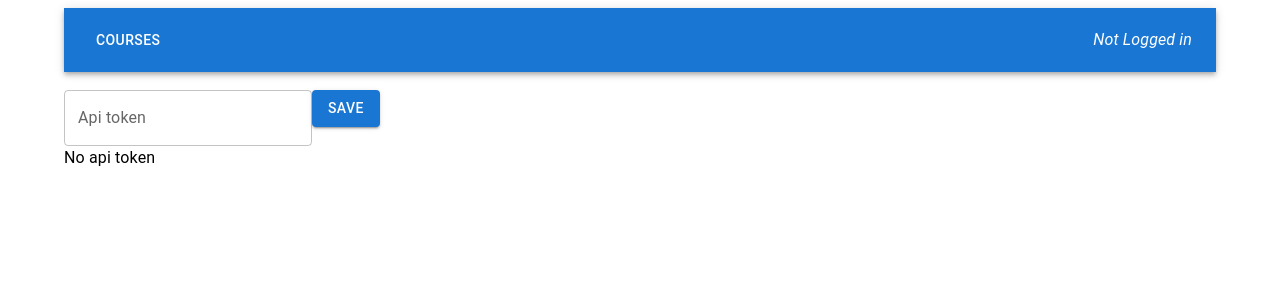
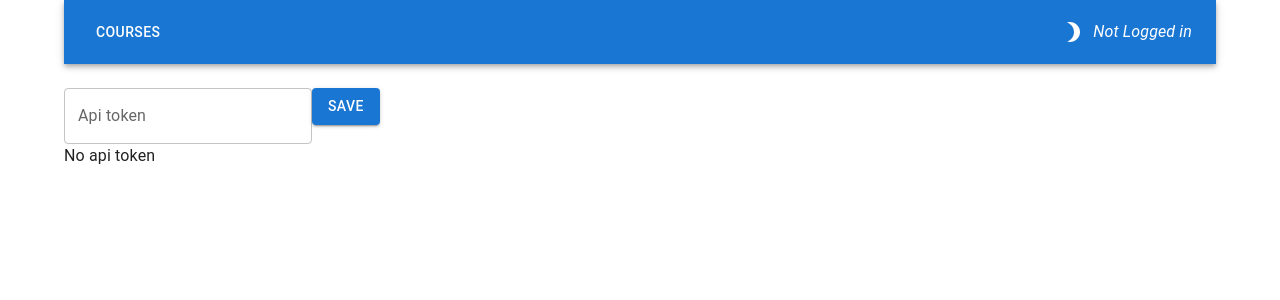
Before and after one commit to bntti/aplus-web-ide, a React (Vite) app: page /exercise/1 in a window 1280 px wide. Shown: the top 300 px of the page. Built offline with nearby package versions, Linux system fonts and the light colour scheme.

Commit message:
Add dark theme

```diff
--- a/package.json
+++ b/package.json
@@ -14,7 +14,9 @@
         "@codemirror/lang-python": "^6.1.3",
         "@emotion/react": "^11.11.1",
         "@emotion/styled": "^11.11.0",
+        "@mui/icons-material": "^5.14.18",
         "@mui/material": "^5.14.18",
+        "@uiw/codemirror-theme-github": "^4.21.20",
         "@uiw/react-codemirror": "^4.21.20",
         "axios": "^1.6.2",
         "react": "^18.2.0",
--- a/src/app/App.tsx
+++ b/src/app/App.tsx
@@ -1,58 +1,9 @@
-import { Button, Container, TextField } from '@mui/material';
-import axios from 'axios';
-import { useContext, useEffect, useState } from 'react';
-import { Outlet, RouterProvider, createBrowserRouter, redirect } from 'react-router-dom';
-import ToolBar from '../components/ToolBar';
+import { RouterProvider, createBrowserRouter, redirect } from 'react-router-dom';
+import Root from '../components/Root';
 import Course from '../routes/Course';
 import Courses from '../routes/Courses';
 import Exercise from '../routes/Exercise';
 import Submission from '../routes/Submission';
-import { ApiTokenContext, UserContext } from './StateProvider';
-
-type Courses = {
-    count: number;
-    results: { id: number; name: string }[];
-};
-
-const Root = (): JSX.Element => {
-    const { apiToken, setApiToken } = useContext(ApiTokenContext);
-    const { setUser } = useContext(UserContext);
-    const [newApiToken, setNewApiToken] = useState('');
-
-    const addApiToken = (event: React.SyntheticEvent): void => {
-        event.preventDefault();
-        setApiToken(newApiToken);
-    };
-    useEffect(() => {
-        if (apiToken === null) return;
-        axios
-            .get('/api/v2/users/me', { headers: { Authorization: `Token ${apiToken}` } })
-            .then((response) => {
-                setUser(response.data);
-            })
-            .catch(console.error);
-    }, [setUser, apiToken]);
-
-    return (
-        <Container>
-            <ToolBar />
-            <br />
-            {apiToken === null && (
-                <form onSubmit={addApiToken}>
-                    <TextField
-                        label="Api token"
-                        value={newApiToken}
-                        onChange={(event) => setNewApiToken(event.target.value)}
-                    />
-                    <Button variant="contained" type="submit">
-                        save
-                    </Button>
-                </form>
-            )}
-            <Outlet />
-        </Container>
-    );
-};
 
 const router = createBrowserRouter([
     {
--- a/src/app/StateProvider.tsx
+++ b/src/app/StateProvider.tsx
@@ -11,12 +11,15 @@
 type UserContextT = { user: User; setUser: React.Dispatch<React.SetStateAction<User>> };
 export const UserContext = React.createContext<UserContextT>({} as UserContextT);
 
+type ThemeContextT = { colorMode: { toggleTheme: () => void } };
+export const ThemeContext = React.createContext<ThemeContextT>({} as ThemeContextT);
+
 export const GlobalStateProvider = ({ children }: { children: React.ReactNode }): JSX.Element => {
+    const [apiToken, setApiToken] = useState<ApiToken>(null);
     const [user, setUser] = useState<User>({ full_name: null, enrolled_courses: [] });
-    const [apiToken, setApiToken] = useState<ApiToken>(null);
     return (
-        <ApiTokenContext.Provider value={{ apiToken: apiToken, setApiToken: setApiToken }}>
-            <UserContext.Provider value={{ user: user, setUser: setUser }}>{children}</UserContext.Provider>
+        <ApiTokenContext.Provider value={{ apiToken, setApiToken }}>
+            <UserContext.Provider value={{ user, setUser }}>{children}</UserContext.Provider>
         </ApiTokenContext.Provider>
     );
 };
--- /dev/null
+++ b/src/components/Root.tsx
@@ -0,0 +1,73 @@
+import { Button, Container, CssBaseline, TextField, ThemeProvider, createTheme } from '@mui/material';
+import axios from 'axios';
+import { useContext, useEffect, useMemo, useState } from 'react';
+import { Outlet } from 'react-router-dom';
+import { ApiTokenContext, ThemeContext, UserContext } from '../app/StateProvider';
+import ToolBar from '../components/ToolBar';
+
+const Root = (): JSX.Element => {
+    const { apiToken, setApiToken } = useContext(ApiTokenContext);
+    const { setUser } = useContext(UserContext);
+    const [newApiToken, setNewApiToken] = useState('');
+
+    const addApiToken = (event: React.SyntheticEvent): void => {
+        event.preventDefault();
+        setApiToken(newApiToken);
+    };
+    useEffect(() => {
+        if (apiToken === null) return;
+        axios
+            .get('/api/v2/users/me', { headers: { Authorization: `Token ${apiToken}` } })
+            .then((response) => {
+                setUser(response.data);
+            })
+            .catch(console.error);
+    }, [setUser, apiToken]);
+
+    const [mode, setMode] = useState<'light' | 'dark'>('light');
+    const colorMode = useMemo(
+        () => ({
+            toggleTheme: () => {
+                setMode((prevMode) => (prevMode === 'light' ? 'dark' : 'light'));
+            },
+        }),
+        [],
+    );
+
+    const theme = useMemo(
+        () =>
+            createTheme({
+                palette: {
+                    mode,
+                },
+            }),
+        [mode],
+    );
+
+    return (
+        <ThemeContext.Provider value={{ colorMode }}>
+            <ThemeProvider theme={theme}>
+                <CssBaseline enableColorScheme />
+                <Container>
+                    <ToolBar />
+                    <br />
+                    {apiToken === null && (
+                        <form onSubmit={addApiToken}>
+                            <TextField
+                                label="Api token"
+                                value={newApiToken}
+                                onChange={(event) => setNewApiToken(event.target.value)}
+                            />
+                            <Button variant="contained" type="submit">
+                                save
+                            </Button>
+                        </form>
+                    )}
+                    <Outlet />
+                </Container>
+            </ThemeProvider>
+        </ThemeContext.Provider>
+    );
+};
+
+export default Root;
--- a/src/components/ToolBar.tsx
+++ b/src/components/ToolBar.tsx
@@ -1,9 +1,12 @@
-import { AppBar, Button, Toolbar, Typography } from '@mui/material';
+import { Brightness3, Brightness7 } from '@mui/icons-material';
+import { AppBar, Button, IconButton, Toolbar, Typography, useTheme } from '@mui/material';
 import { useContext } from 'react';
 import { Link } from 'react-router-dom';
-import { ApiTokenContext, UserContext } from '../app/StateProvider';
+import { ApiTokenContext, ThemeContext, UserContext } from '../app/StateProvider';
 
 const ToolBar = (): JSX.Element => {
+    const theme = useTheme();
+    const { colorMode } = useContext(ThemeContext);
     const { apiToken } = useContext(ApiTokenContext);
     const { user } = useContext(UserContext);
     return (
@@ -12,9 +15,11 @@
                 <Button color="inherit" component={Link} to="/courses">
                     Courses
                 </Button>
-                <Typography color="inherit" sx={{ marginLeft: 'auto' }}>
-                    {apiToken ? <em>{user.full_name}</em> : <em>Not Logged in</em>}
-                </Typography>
+                <IconButton sx={{ ml: 1, marginLeft: 'auto' }} onClick={colorMode.toggleTheme} color="inherit">
+                    {theme.palette.mode === 'dark' ? <Brightness7 /> : <Brightness3 />}
+                </IconButton>
+
+                <Typography color="inherit">{apiToken ? <em>{user.full_name}</em> : <em>Not Logged in</em>}</Typography>
             </Toolbar>
         </AppBar>
     );
--- a/src/routes/Course.tsx
+++ b/src/routes/Course.tsx
@@ -50,9 +50,9 @@
                 .filter((exercise) => exercise.exercises.length > 0)
                 .map((exercise) => (
                     <div key={exercise.id}>
-                        <br />
-                        <Typography variant="h5">{exercise.display_name}</Typography>
-                        <br />
+                        <Typography variant="h5" sx={{ mb: 2, mt: 2, ml: 1 }}>
+                            {exercise.display_name}
+                        </Typography>
                         <TableContainer component={Paper}>
                             <Table component="div">
                                 <TableBody component="div">
--- a/src/routes/Exercise.tsx
+++ b/src/routes/Exercise.tsx
@@ -14,7 +14,9 @@
     TableRow,
     Tabs,
     Typography,
+    useTheme,
 } from '@mui/material';
+import { githubDark, githubLight } from '@uiw/codemirror-theme-github';
 import ReactCodeMirror, { EditorView } from '@uiw/react-codemirror';
 import axios from 'axios';
 import { useContext, useEffect, useState } from 'react';
@@ -65,6 +67,7 @@
 const Exercise = (): JSX.Element => {
     const { exerciseId } = useParams();
     const { apiToken } = useContext(ApiTokenContext);
+    const theme = useTheme();
 
     const [exercise, setExercise] = useState<ExerciseT | null>(null);
     const [submissions, setSubmissions] = useState<Submissions | null>(null);
@@ -109,11 +112,24 @@
             .catch(console.error);
     };
 
-    const editorTheme = EditorView.theme({
+    const baseLightTheme = EditorView.theme({
+        '&.cm-editor': {
+            outline: '1px solid rgba(0, 0, 0, 0.12)',
+        },
         '&.cm-editor.cm-focused': {
-            outline: '1px solid #c0c0c0',
+            outline: '1px solid rgba(0, 0, 0, 0.26)',
         },
     });
+    const baseDarkTheme = EditorView.theme({
+        '&.cm-editor': {
+            outline: '1px solid rgba(255, 255, 255, 0.08)',
+        },
+        '&.cm-editor.cm-focused': {
+            outline: '1px solid rgba(255, 255, 255, 0.16)',
+        },
+    });
+    const editorLightTheme = githubLight;
+    const editorDarkTheme = githubDark;
 
     if (apiToken === null) return <Typography>No api token</Typography>;
     if (exercise !== null && !exercise.is_submittable) return <Typography>Exercise is not submittable?</Typography>;
@@ -140,11 +156,13 @@
                     onChange={(val) => {
                         setCode(val);
                     }}
-                    theme={editorTheme}
-                    extensions={language === 'python' ? [python()] : language === 'javascript' ? [javascript()] : []}
+                    theme={theme.palette.mode === 'dark' ? baseDarkTheme : baseLightTheme}
+                    extensions={[
+                        theme.palette.mode === 'dark' ? editorDarkTheme : editorLightTheme,
+                        ...(language === 'python' ? [python()] : language === 'javascript' ? [javascript()] : []),
+                    ]}
                 />
-                <br />
-                <Button variant="contained" onClick={submitCode}>
+                <Button variant="contained" sx={{ mt: 1 }} onClick={submitCode}>
                     Submit
                 </Button>
             </CustomTabPanel>
@@ -183,7 +201,7 @@
                                                           ? 'warning'
                                                           : 'success'
                                                 }
-                                                variant="outlined"
+                                                variant={theme.palette.mode === 'dark' ? 'filled' : 'outlined'}
                                             />
                                         </TableCell>
                                         <TableCell component="div" align="right">
--- a/src/routes/Submission.tsx
+++ b/src/routes/Submission.tsx
@@ -1,7 +1,7 @@
-import { Chip, Container, Paper, Typography } from '@mui/material';
+import { Button, Chip, Container, Paper, Typography, useTheme } from '@mui/material';
 import axios from 'axios';
 import { useContext, useEffect, useState } from 'react';
-import { useParams } from 'react-router-dom';
+import { useNavigate, useParams } from 'react-router-dom';
 import { ApiTokenContext } from '../app/StateProvider';
 
 type SubmissionT = {
@@ -14,6 +14,8 @@
 };
 
 const Submission = (): JSX.Element => {
+    const currentTheme = useTheme();
+    const navigate = useNavigate();
     const { submissionId } = useParams();
     const { apiToken } = useContext(ApiTokenContext);
 
@@ -44,25 +46,29 @@
                           ? 'warning'
                           : 'success'
                 }
-                variant="outlined"
+                variant={currentTheme.palette.mode === 'dark' ? 'filled' : 'outlined'}
             />
-            <br />
-            <br />
-            <Typography variant="h5">Feedback:</Typography>
+            <Typography variant="h5" sx={{ mt: 2 }}>
+                Feedback:
+            </Typography>
             <Container
                 component={Paper}
                 sx={{
                     display: 'block',
-                    bgcolor: '#fff',
-                    color: 'grey.800',
+                    mt: 1,
+                    bgcolor: (theme) => (theme.palette.mode === 'dark' ? '#101010' : '#fff'),
+                    color: (theme) => (theme.palette.mode === 'dark' ? 'grey.300' : 'grey.800'),
                     border: '1px solid',
-                    borderColor: 'grey.500',
+                    borderColor: (theme) => (theme.palette.mode === 'dark' ? 'grey.800' : 'grey.300'),
                     borderRadius: 2,
                     fontSize: '0.875rem',
                 }}
             >
-                <pre>{submission.feedback.replace('<pre>', '').replace('</pre>', '')}</pre>
+                <pre>{submission.feedback.replace('<pre>', '').replace('</pre>', '').trim()}</pre>
             </Container>
+            <Button variant="contained" sx={{ mt: 1 }} onClick={() => navigate(-1)}>
+                Go back
+            </Button>
         </>
     );
 };
```
Also changed, not shown: 1 other file (tests, documents, lock files or other folders).
